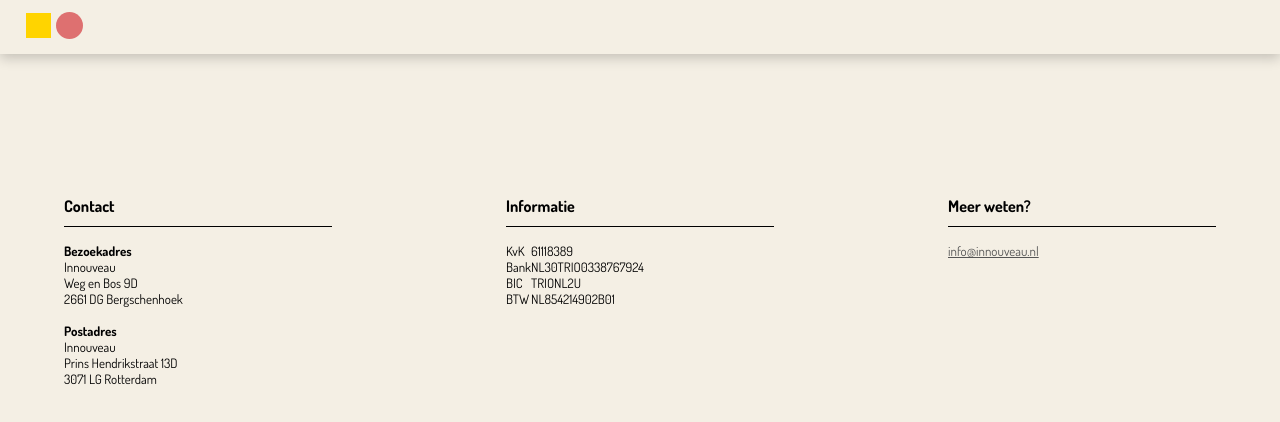
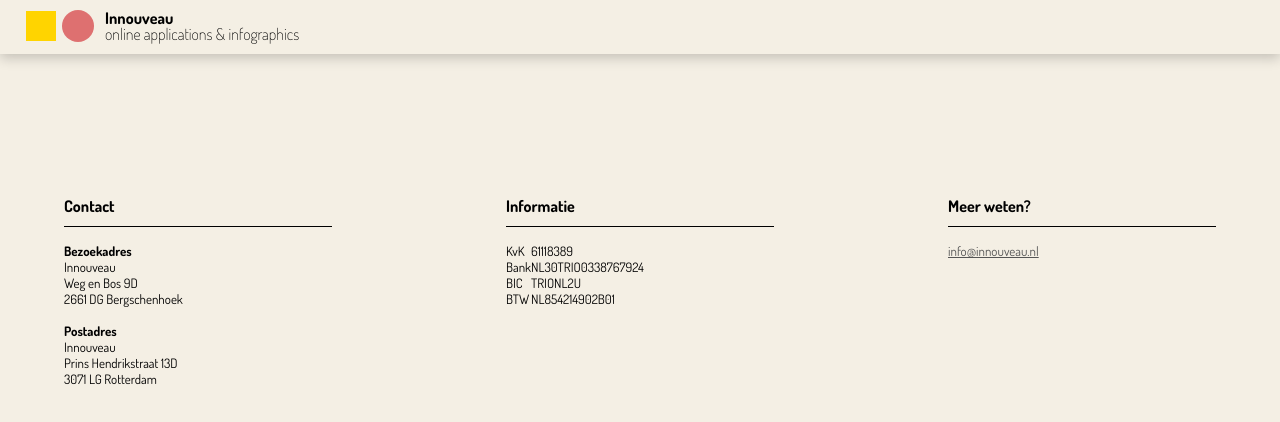
Before and after one commit to innouveau/portfolio, a Nuxt app: page / in a window 1280 px wide. Shown: the top 422 px of the page. Built offline with nearby package versions, Linux system fonts and the light colour scheme.

Commit message:
autoplay video

```diff
--- a/components/LogoInnouveau.vue
+++ b/components/LogoInnouveau.vue
@@ -5,13 +5,12 @@
 <template>
     <div class="LogoInnouveau">
         <div class="LogoInnouveau__icon">
-            <div class="yellow-square"></div>
-            <div class="red-circle"></div>
+            <div class="yellow-square"/>
+            <div class="red-circle"/>
         </div>
         <div class="LogoInnouveau__text">
             <h3>Innouveau</h3>
-            <h4>online applications</h4>
-            <h4>&amp; infographics</h4>
+            <h4>online applications &amp; infographics</h4>
         </div>
     </div>
 </template>
@@ -22,54 +21,51 @@
     position: relative;
     font-size: 18px;
     line-height: 1.4;
+    display: flex;
+    align-items: center;
+    gap: 11px;
 
     &__icon {
         display: flex;
     }
 
     &__text {
-        position: absolute;
-        left: 0;
-        top: 32px;
-        display: none;
+        margin-top: -1px;
     }
 
     h3, h4 {
         margin: 0;
+        font-size: 16px;
+        line-height: 0.8;
     }
 
     h3 {
         margin: 0 0 3px 0;
         color: #000;
         text-align: left;
-        font-size: 18px;
-        line-height: 8px;
-        padding-left: 4px;
+
     }
 
     h4 {
         margin: 0;
         color: #000;
         text-align: left;
-        font-size: 18px;
-        line-height: 18px;
         font-weight: 100;
-        padding-left: 4px;
     }
 }
 
 .yellow-square {
-    width: 25px;
-    height: 25px;
+    width: 30px;
+    height: 30px;
     vertical-align: top;
-    margin: 1px 5px 4px 14px;
+    margin: 1px 6px 4px 14px;
     background: #FFD400;
     display: inline-block;
 }
 
 .red-circle {
-    width: 27px;
-    height: 27px;
+    width: 32px;
+    height: 32px;
     border-radius: 50%;
     background: #DE7070;
     display: inline-block;
--- a/components/ProjectArtwork.vue
+++ b/components/ProjectArtwork.vue
@@ -15,13 +15,7 @@ defineProps({
 v-if="artwork.type === 'gif'" class="ProjectArtwork__gif"
              :style="{'background-image': 'url(' + artwork.src + ')'}"/>
 
-        <div v-if="artwork.type === 'youtube'" class="ProjectArtwork__youtube">
-            <iframe
-                allowfullscreen=""
-                    allow="accelerometer; autoplay; clipboard-write; encrypted-media; gyroscope; picture-in-picture; web-share"
-                    referrerpolicy="strict-origin-when-cross-origin" title="Screencast FDomes" width="640" height="390"
-                    :src="'https://www.youtube.com/embed/' + artwork.src + '?autoplay=0&amp;controls=1&amp;showinfo=0&amp;modestbranding=1&amp;rel=0&amp;loop=1&amp;start=0&amp;enablejsapi=1&amp;'"/>
-        </div>
+        <project-youtube v-if="artwork.type === 'youtube'" :src="artwork.src" />
     </div>
 </template>
 
@@ -40,20 +34,5 @@ v-if="artwork.type === 'gif'" class="ProjectArtwork__gif"
         background-repeat: no-repeat;
         height: 100%;
     }
-
-    &__youtube {
-        position: absolute;
-        top: 0;
-        left: 0;
-        width: 100%;
-        height: 100%;
-        border: none;
-
-        iframe {
-            width: 100%;
-            height: 100%;
-            border: 0;
-        }
-    }
 }
 </style>
--- /dev/null
+++ b/components/ProjectYoutube.vue
@@ -0,0 +1,65 @@
+<script setup lang="ts">
+
+const props = defineProps({
+    src: {
+        type: String,
+        required: true
+    }
+})
+
+// const el = ref<HTMLDivElement | null>(null);
+
+const loadVideo = () => {
+    const onPlayerReady = (event) => {
+        event.target.playVideo();
+    };
+
+    const onPlayerStateChange = (event) => {
+        // ended
+        if (event.data === 0) {
+            // loop
+            event.target.playVideo();
+        }
+    };
+
+    const player = new YT.Player('yt-' + props.src, {
+        videoId: props.src,
+        events: {
+            'onReady': onPlayerReady,
+            'onStateChange': onPlayerStateChange
+        },
+        playerVars: {
+            'autoplay': 0,
+            'controls': 1,
+            'showinfo': 0,
+            'modestbranding': 1,
+            'rel': 0,
+            'loop': 1,
+            'start': 1
+        }
+    });
+    player.addEventListener('onReady', () => {
+        player.playVideo();
+    });
+}
+
+onMounted(() => {
+    loadVideo();
+})
+</script>
+
+<template>
+    <div :id="'yt-' + src" class="ProjectYoutube" />
+</template>
+
+
+<style lang="scss">
+iframe.ProjectYoutube {
+    position: absolute;
+    top: 0;
+    left: 0;
+    width: 100%;
+    height: 100%;
+    border: none;
+}
+</style>
--- a/pages/projects/index.vue
+++ b/pages/projects/index.vue
@@ -1,6 +1,12 @@
 <script setup lang="ts">
+import {getProjects} from "~/utils";
 
-import {getProjects} from "~/utils";
+useHead({
+    title: 'Innouveau - Projects',
+    script: [
+        { src: 'https://www.youtube.com/iframe_api' }
+    ]
+})
 </script>
 
 <template>
```
Also changed, not shown: pages/projects/[title].vue (+0 -7 lines), 1 other file (tests, documents, lock files or other folders).
